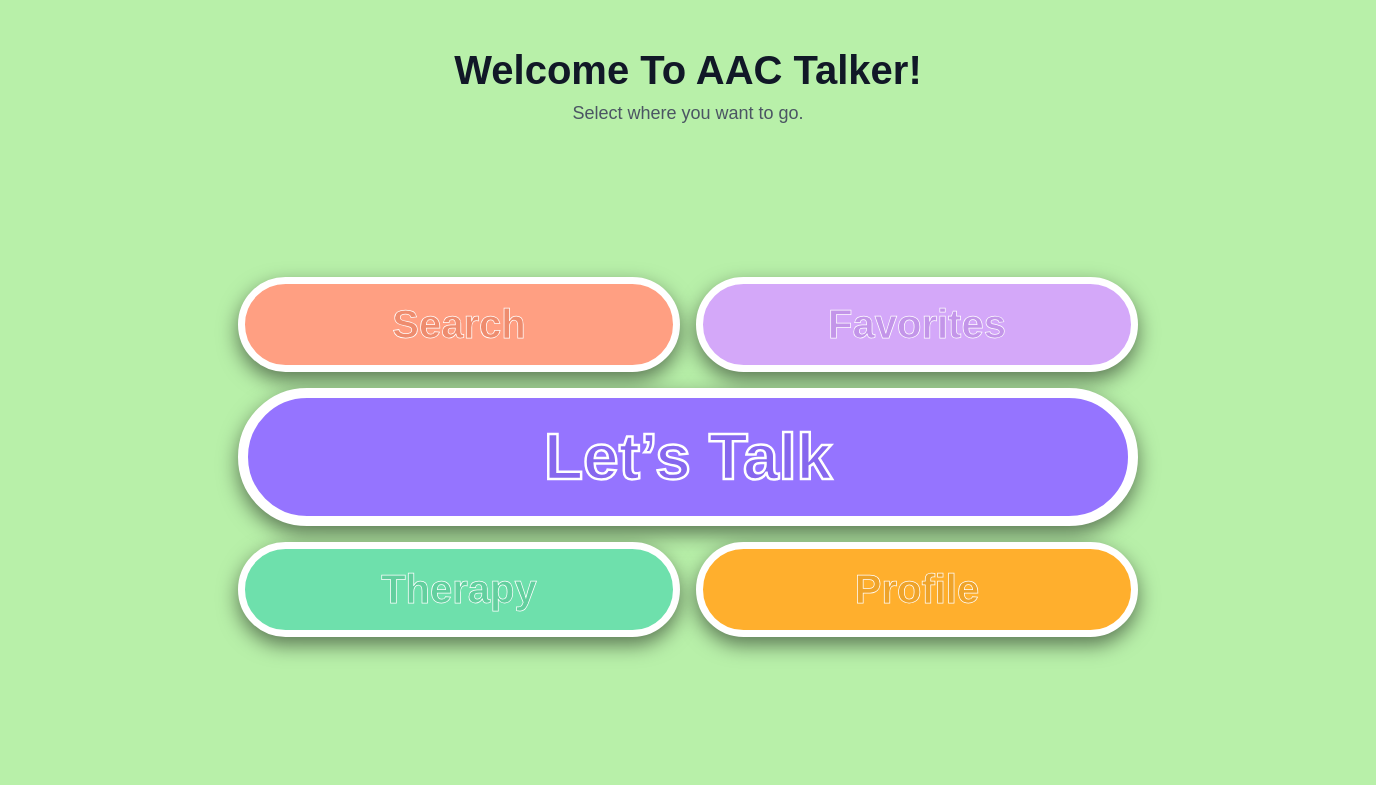
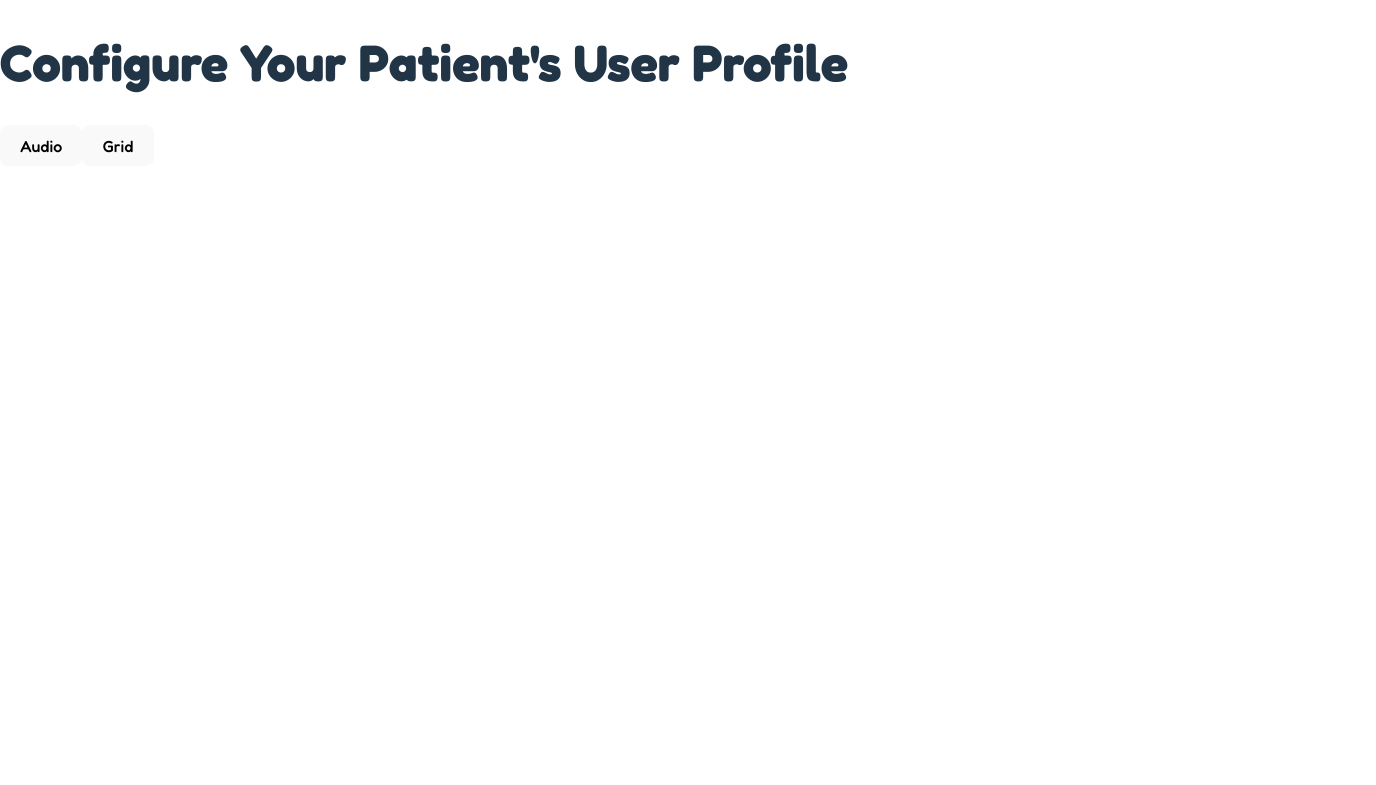
Before and after one commit to jhong02/AAC-App, a React (Vite) app: page /userConfig in a window 1280 px wide. Before the commit this address led to /. Shown: the top 785 px of the page, 1376 px wide, since content can reach past the window. Built offline with nearby package versions, Linux system fonts and the light colour scheme.

Commit message:
Therapy --> UserConfig

```diff
--- a/src/App.tsx
+++ b/src/App.tsx
@@ -3,9 +3,11 @@ import Home from "./pages/Home";
 import SearchPage from "./pages/SearchPage";
 import FavoritesPage from "./pages/FavoritesPage";
 import TalkPage from "./pages/TalkPage";
-import TherapyPage from "./pages/TherapyPage";
 import ProfilePage from "./pages/ProfilePage";
 import SettingsPage from "./pages/SettingsPage";
+import UserConfigPage from "./pages/UserConfigPage";
+import AudioPage from "./pages/AudioPage";
+import GridPage from "./pages/GridPage";
 
 export default function App() {
   return (
@@ -14,10 +16,13 @@ export default function App() {
       <Route path="/search" element={<SearchPage />} />
       <Route path="/favorites" element={<FavoritesPage />} />
       <Route path="/talk" element={<TalkPage />} />
-      <Route path="/therapy" element={<TherapyPage />} />
+      <Route path="/userConfig" element={<UserConfigPage />} />
       <Route path="/profile" element={<ProfilePage />} />
       <Route path="/settings" element={<SettingsPage />} />
+      <Route path="/audio" element={<AudioPage />} />
+      <Route path="grid" element={<GridPage/>} />
       <Route path="*" element={<Navigate to="/" replace />} />
+
     </Routes>
   );
 }
--- /dev/null
+++ b/src/pages/AudioPage.tsx
@@ -0,0 +1,2 @@
+import EmptyPage from "./_EmptyPage";
+export default function AudioPage() { return <EmptyPage title="Audio" />; }
--- /dev/null
+++ b/src/pages/GridPage.tsx
@@ -0,0 +1,2 @@
+import EmptyPage from "./_EmptyPage";
+export default function GridPage() { return <EmptyPage title="Grid" />; }
--- a/src/pages/Home.tsx
+++ b/src/pages/Home.tsx
@@ -25,8 +25,8 @@ export default function Home() {
             Let’s Talk
           </button>
 
-          <button className="home-btn therapy" onClick={() => navigate("/therapy")}>
-            Therapy
+          <button className="home-btn userConfig" onClick={() => navigate("/userConfig")}>
+            User Configuration
           </button>
 
           <button className="home-btn profile" onClick={() => navigate("/profile")}>
--- a/src/pages/TherapyPage.tsx
+++ /dev/null
@@ -1,2 +0,0 @@
-import EmptyPage from "./_EmptyPage";
-export default function TherapyPage() { return <EmptyPage title="Therapy" />; }
--- /dev/null
+++ b/src/pages/UserConfigPage.tsx
@@ -0,0 +1,29 @@
+import { useNavigate } from "react-router-dom";
+
+
+export default function UserConfigPage(){
+    const navigate = useNavigate();
+
+    return (
+    <div className="userConfig">
+      <div className="userConfig-card">
+        <div className="userConfig-header">
+          <h1>Configure Your Patient's User Profile</h1>
+        </div>
+
+        <div className="userConfig-grid">
+          <button className="userConfig-btn audio" onClick={() => navigate("/audio")}>
+            Audio
+          </button>
+
+          <button className="userConfig-btn grid" onClick={() => navigate("/grid")}>
+            Grid
+          </button>
+        </div>
+
+      </div>
+    </div>
+  );
+
+
+}
--- a/src/pages/home.css
+++ b/src/pages/home.css
@@ -117,7 +117,7 @@
   background: #4338ca;
 }
 
-.home-btn.therapy {
+.home-btn.userConfig {
   background: #6ee0ac;
   border: 7px solid #ffffff;
   border-radius: 60px;
@@ -128,7 +128,7 @@
   -webkit-text-stroke: 0.75px #ffffff;
 }
 
-.home-btn.therapy:hover {
+.home-btn.userConfig:hover {
   background: #4fb185;
 }
 
```
